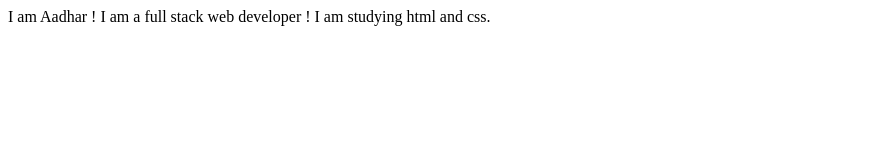
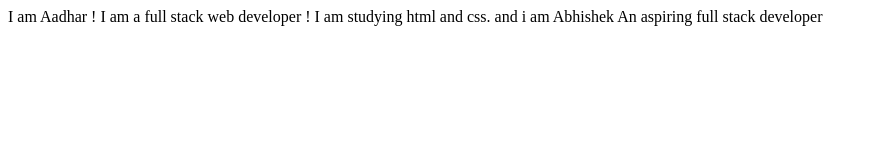
Before and after one commit to aadhar54/simple, a plain HTML site: page index.html in a window 1280 px wide. Shown: the whole page, without its empty margins (0-878 px from the left). Drawn offline with Linux system fonts and the light colour scheme.

Commit message:
initial changes made index.html

```diff
--- a/index.html
+++ b/index.html
@@ -10,5 +10,6 @@
     I am Aadhar !
     I am a full stack web developer !
     I am studying html and css.
+    and i am Abhishek An aspiring full stack developer
 </body>
 </html>
```
